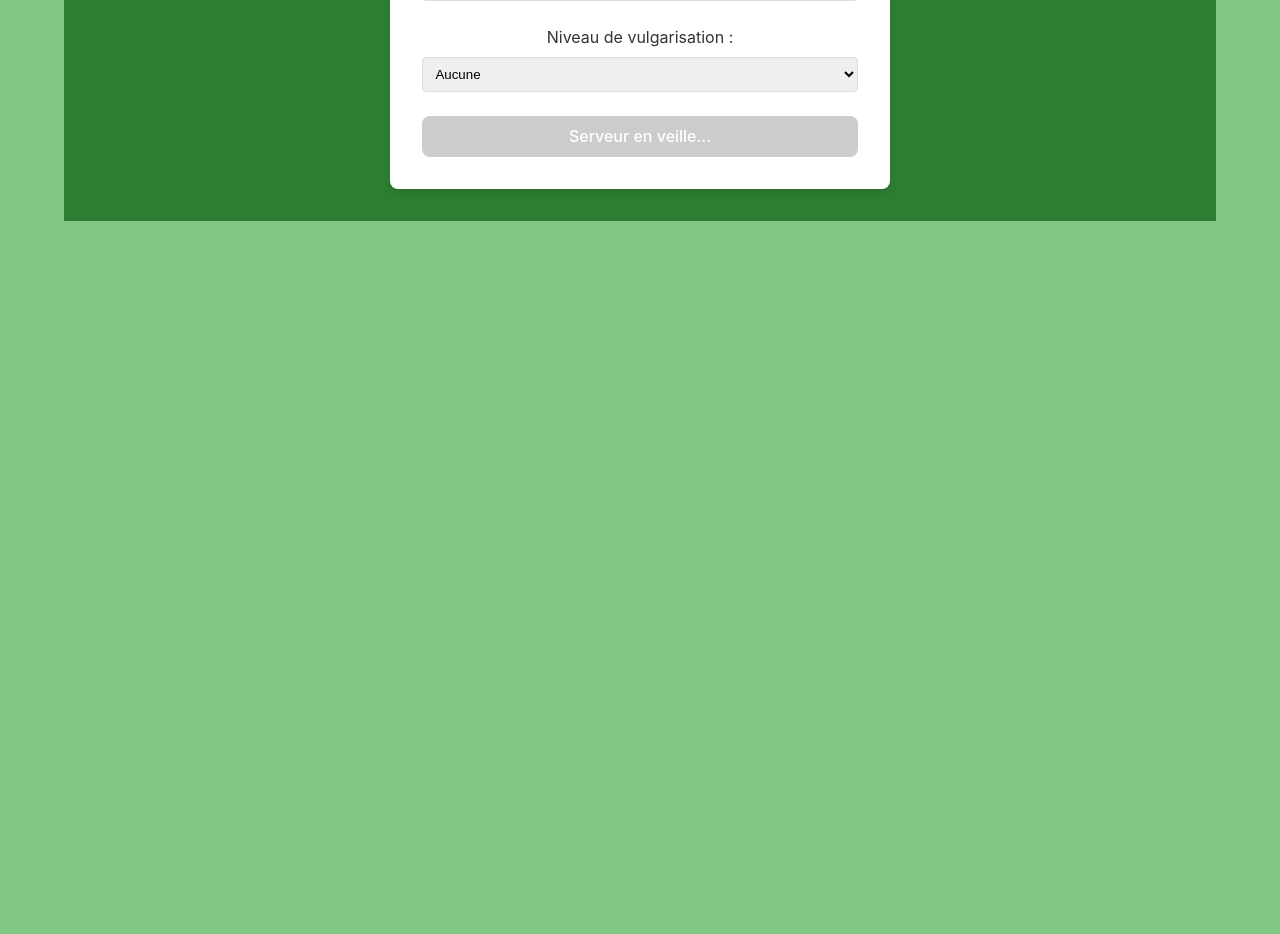
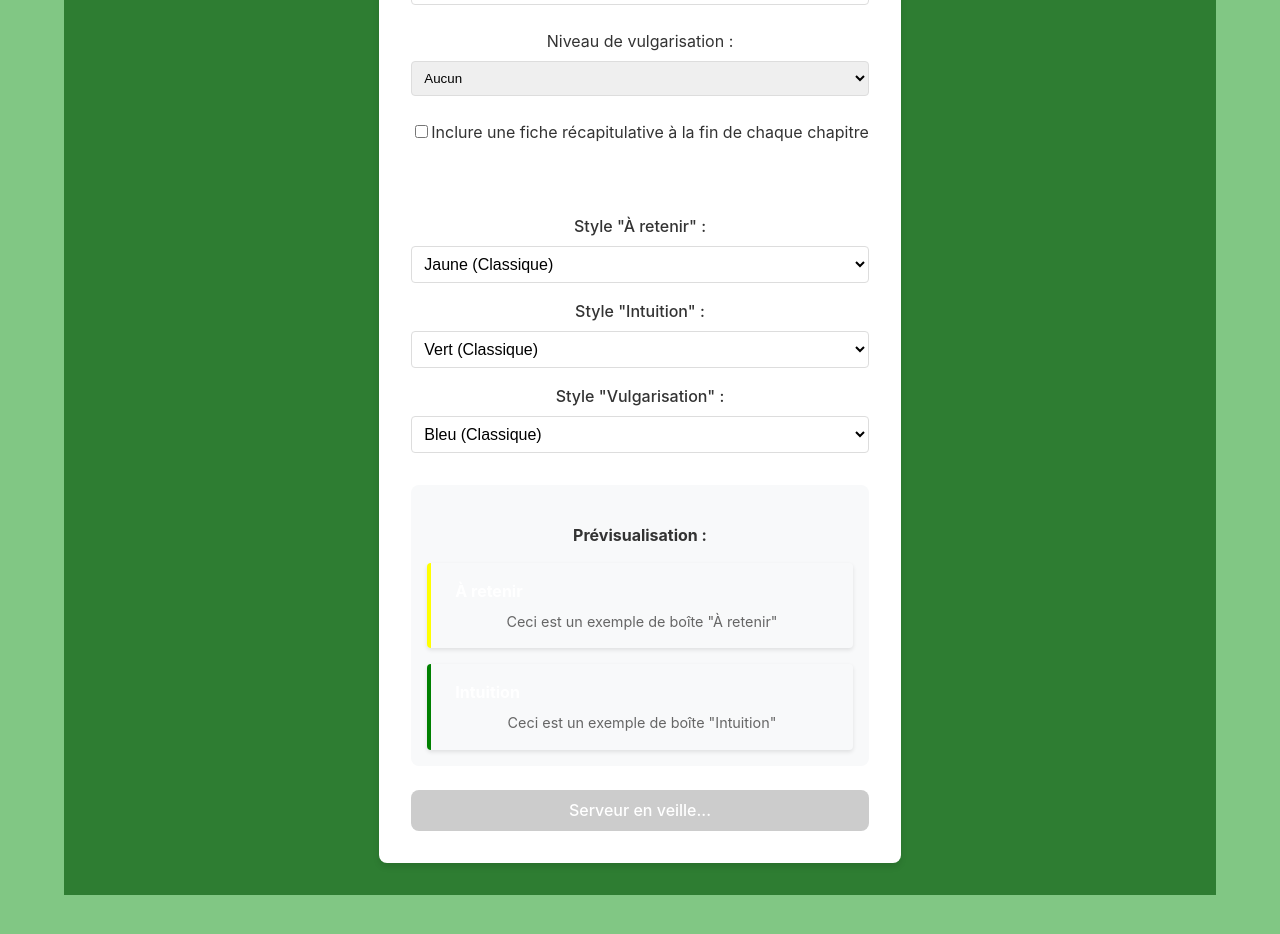
Before and after one commit to mathias1207/slide2latex-ui, a React (Vite) app: page / in a window 1280 px wide. Shown: the part 640-1574 px from the top of the page. Before the commit the page ends 925 px from the top, so only its background shows below. Built offline with nearby package versions, Linux system fonts and the light colour scheme; no server answers.

Commit message:
feat: ajout de la prévisualisation des styles de boîtes

```diff
--- a/src/components/UploadForm.css
+++ b/src/components/UploadForm.css
@@ -170,3 +170,66 @@ button:disabled {
   color: #475569;
   font-size: 0.9rem;
 }
+
+.box-preview {
+  margin-top: 2rem;
+  padding: 1rem;
+  background-color: #f8f9fa;
+  border-radius: 8px;
+}
+
+.box-preview h4 {
+  margin-bottom: 1rem;
+  color: #333;
+}
+
+.preview-container {
+  display: flex;
+  flex-direction: column;
+  gap: 1rem;
+}
+
+.preview-box {
+  padding: 1rem;
+  border-radius: 4px;
+  box-shadow: 0 2px 4px rgba(0,0,0,0.1);
+  transition: all 0.3s ease;
+}
+
+.preview-title {
+  font-weight: bold;
+  margin-bottom: 0.5rem;
+  display: flex;
+  align-items: center;
+  gap: 0.5rem;
+}
+
+.preview-content {
+  font-size: 0.9rem;
+  color: #666;
+}
+
+.box-style-group {
+  margin-bottom: 1rem;
+}
+
+.box-style-group label {
+  display: block;
+  margin-bottom: 0.5rem;
+  font-weight: 500;
+}
+
+.select-input {
+  width: 100%;
+  padding: 0.5rem;
+  border: 1px solid #ddd;
+  border-radius: 4px;
+  background-color: white;
+  font-size: 1rem;
+}
+
+.select-input:focus {
+  outline: none;
+  border-color: #4a90e2;
+  box-shadow: 0 0 0 2px rgba(74, 144, 226, 0.2);
+}
--- a/src/components/UploadForm.jsx
+++ b/src/components/UploadForm.jsx
@@ -2,6 +2,9 @@
 import React, { useState, useEffect } from 'react';
 import { PDFDocument } from 'pdf-lib';
 import './UploadForm.css';
+
+// URL du backend
+const BACKEND_URL = 'http://localhost:8000';
 
 function UploadForm() {
   const [file, setFile] = useState(null);
@@ -9,6 +12,12 @@ function UploadForm() {
   const [sourceLang, setSourceLang] = useState('french');
   const [targetLang, setTargetLang] = useState('french');
   const [vulgarizationLevel, setVulgarizationLevel] = useState(0);
+  const [includeRecap, setIncludeRecap] = useState(false);
+  const [boxStyles, setBoxStyles] = useState({
+    aretenir: 'yellow',
+    intuition: 'green',
+    vulgarisation: 'blue'
+  });
   const [loading, setLoading] = useState(false);
   const [response, setResponse] = useState(null);
   const [downloadFileName, setDownloadFileName] = useState('');
@@ -68,7 +77,7 @@ function UploadForm() {
   const wakeUpServer = async () => {
     try {
       setStatus('Réveil du serveur...');
-      const res = await fetch('https://slide2latex-backend.onrender.com/health', {
+      const res = await fetch(`${BACKEND_URL}/health`, {
         method: 'GET',
         headers: {
           'Accept': 'application/json'
@@ -121,7 +130,9 @@ function UploadForm() {
     // Réveiller le serveur avant de soumettre
     if (serverStatus !== 'ready') {
       setStatus('Réveil du serveur...');
+      console.log('Tentative de réveil du serveur...');
       const isReady = await wakeUpServer();
+      console.log('État du serveur après réveil:', isReady);
       if (!isReady) {
         setError('Impossible de réveiller le serveur. Veuillez réessayer dans quelques instants.');
         return;
@@ -134,6 +145,8 @@ function UploadForm() {
     formData.append('source_language', sourceLang);
     formData.append('target_language', targetLang);
     formData.append('vulgarization_level', vulgarizationLevel);
+    formData.append('include_recap', includeRecap);
+    formData.append('box_styles', JSON.stringify(boxStyles));
 
     setLoading(true);
     setProgress(0);
@@ -146,14 +159,17 @@ function UploadForm() {
       setStatus('Envoi du fichier au serveur...');
       setProgress(10);
       console.log('Envoi du fichier...');
+      console.log('URL du backend:', `${BACKEND_URL}/process/`);
 
-      const res = await fetchWithTimeout('https://slide2latex-backend.onrender.com/process/', {
+      const res = await fetchWithTimeout(`${BACKEND_URL}/process/`, {
         method: 'POST',
         body: formData,
       }, 300000);
 
+      console.log('Réponse du serveur:', res.status, res.statusText);
       if (!res.ok) {
         const errorData = await res.json();
+        console.error('Erreur détaillée du serveur:', errorData);
         throw new Error(errorData.detail || `Erreur serveur (${res.status}): ${res.statusText}`);
       }
 
@@ -177,11 +193,6 @@ function UploadForm() {
       // Attendre que le fichier soit prêt
       await new Promise(resolve => setTimeout(resolve, 5000));
 
-      // Étape 4: Téléchargement
-      setStatus('Préparation du téléchargement...');
-      setProgress(90);
-      await handleDownload();
-
       setStatus('Terminé avec succès !');
       setProgress(100);
 
@@ -203,18 +214,20 @@ function UploadForm() {
     try {
       setStatus('Téléchargement du fichier LaTeX...');
       console.log('Tentative de téléchargement pour file_id:', response.file_id);
+      console.log('URL de téléchargement:', `${BACKEND_URL}/download/${response.file_id}`);
 
       const res = await fetchWithTimeout(
-        `https://slide2latex-backend.onrender.com/download/${response.file_id}`,
+        `${BACKEND_URL}/download/${response.file_id}`,
         {
           method: 'GET',
           headers: {
             'Accept': 'text/plain'  // On attend un fichier .tex
           }
         },
-        60000  // Augmentation du timeout à 60 secondes
+        60000  // 60 secondes de timeout
       );
 
+      console.log('Réponse du serveur pour le téléchargement:', res.status, res.statusText);
       if (!res.ok) {
         const errorText = await res.text();
         console.error('Erreur de téléchargement:', errorText);
@@ -309,15 +322,138 @@ function UploadForm() {
         </div>
 
         <div className="form-group">
-          <label>Niveau de vulgarisation :</label>
-          <select value={vulgarizationLevel} onChange={(e) => setVulgarizationLevel(Number(e.target.value))} className="select-input">
-            <option value={0}>Aucune</option>
-            <option value={1}>Minimale</option>
-            <option value={2}>Légère</option>
-            <option value={3}>Modérée</option>
-            <option value={4}>Élevée</option>
-            <option value={5}>Maximale</option>
+          <label htmlFor="vulgarization">Niveau de vulgarisation :</label>
+          <select
+            id="vulgarization"
+            value={vulgarizationLevel}
+            onChange={(e) => setVulgarizationLevel(Number(e.target.value))}
+            className="form-control"
+          >
+            <option value={0}>Aucun</option>
+            <option value={1}>Minimal</option>
+            <option value={2}>Léger</option>
+            <option value={3}>Modéré</option>
+            <option value={4}>Élevé</option>
+            <option value={5}>Maximal</option>
           </select>
+        </div>
+
+        <div className="form-group">
+          <label className="checkbox-label">
+            <input
+              type="checkbox"
+              checked={includeRecap}
+              onChange={(e) => setIncludeRecap(e.target.checked)}
+            />
+            Inclure une fiche récapitulative à la fin de chaque chapitre
+          </label>
+        </div>
+
+        <div className="form-group">
+          <h3>Styles des boîtes</h3>
+
+          <div className="box-style-group">
+            <label>Style "À retenir" :</label>
+            <select
+              value={boxStyles.aretenir}
+              onChange={(e) => setBoxStyles({...boxStyles, aretenir: e.target.value})}
+              className="select-input"
+            >
+              <option value="yellow">Jaune (Classique)</option>
+              <option value="red">Rouge</option>
+              <option value="blue">Bleu</option>
+              <option value="green">Vert</option>
+              <option value="purple">Violet</option>
+              <option value="orange">Orange</option>
+            </select>
+          </div>
+
+          <div className="box-style-group">
+            <label>Style "Intuition" :</label>
+            <select
+              value={boxStyles.intuition}
+              onChange={(e) => setBoxStyles({...boxStyles, intuition: e.target.value})}
+              className="select-input"
+            >
+              <option value="green">Vert (Classique)</option>
+              <option value="yellow">Jaune</option>
+              <option value="blue">Bleu</option>
+              <option value="red">Rouge</option>
+              <option value="purple">Violet</option>
+              <option value="orange">Orange</option>
+            </select>
+          </div>
+
+          <div className="box-style-group">
+            <label>Style "Vulgarisation" :</label>
+            <select
+              value={boxStyles.vulgarisation}
+              onChange={(e) => setBoxStyles({...boxStyles, vulgarisation: e.target.value})}
+              className="select-input"
+            >
+              <option value="blue">Bleu (Classique)</option>
+              <option value="green">Vert</option>
+              <option value="yellow">Jaune</option>
+              <option value="red">Rouge</option>
+              <option value="purple">Violet</option>
+              <option value="orange">Orange</option>
+            </select>
+          </div>
+
+          <div className="box-preview">
+            <h4>Prévisualisation :</h4>
+            <div className="preview-container">
+              <div
+                className="preview-box"
+                style={{
+                  backgroundColor: `${boxStyles.aretenir}15`,
+                  borderColor: `${boxStyles.aretenir}80`,
+                  borderLeft: `4px solid ${boxStyles.aretenir}`
+                }}
+              >
+                <div className="preview-title" style={{ color: `${boxStyles.aretenir}80` }}>
+                  <i className="fas fa-bookmark"></i> À retenir
+                </div>
+                <div className="preview-content">
+                  Ceci est un exemple de boîte "À retenir"
+                </div>
+              </div>
+
+              <div
+                className="preview-box"
+                style={{
+                  backgroundColor: `${boxStyles.intuition}15`,
+                  borderColor: `${boxStyles.intuition}80`,
+                  borderLeft: `4px solid ${boxStyles.intuition}`
+                }}
+              >
+                <div className="preview-title" style={{ color: `${boxStyles.intuition}80` }}>
+                  <i className="fas fa-lightbulb"></i> Intuition
+                </div>
+                <div className="preview-content">
+                  Ceci est un exemple de boîte "Intuition"
+                </div>
+              </div>
+
+              {vulgarizationLevel > 0 && (
+                <div
+                  className="preview-box"
+                  style={{
+                    backgroundColor: `${boxStyles.vulgarisation}15`,
+                    borderColor: `${boxStyles.vulgarisation}80`,
+                    borderLeft: `4px solid ${boxStyles.vulgarisation}`
+                  }}
+                >
+                  <div className="preview-title" style={{ color: `${boxStyles.vulgarisation}80` }}>
+                    <i className="fas fa-lightbulb"></i> Vulgarisation
+                  </div>
+                  <div className="preview-content">
+                    Ceci est un exemple de boîte "Vulgarisation"
+                  </div>
+                </div>
+              )}
+            </div>
+          </div>
         </div>
 
         <button
```
